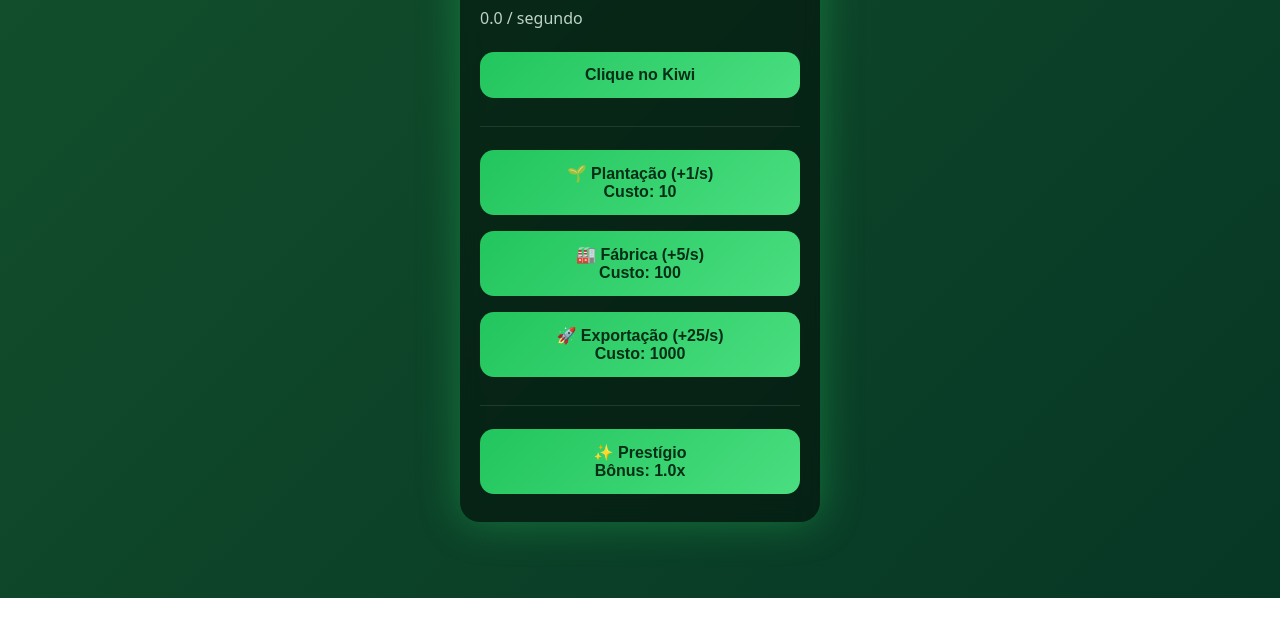
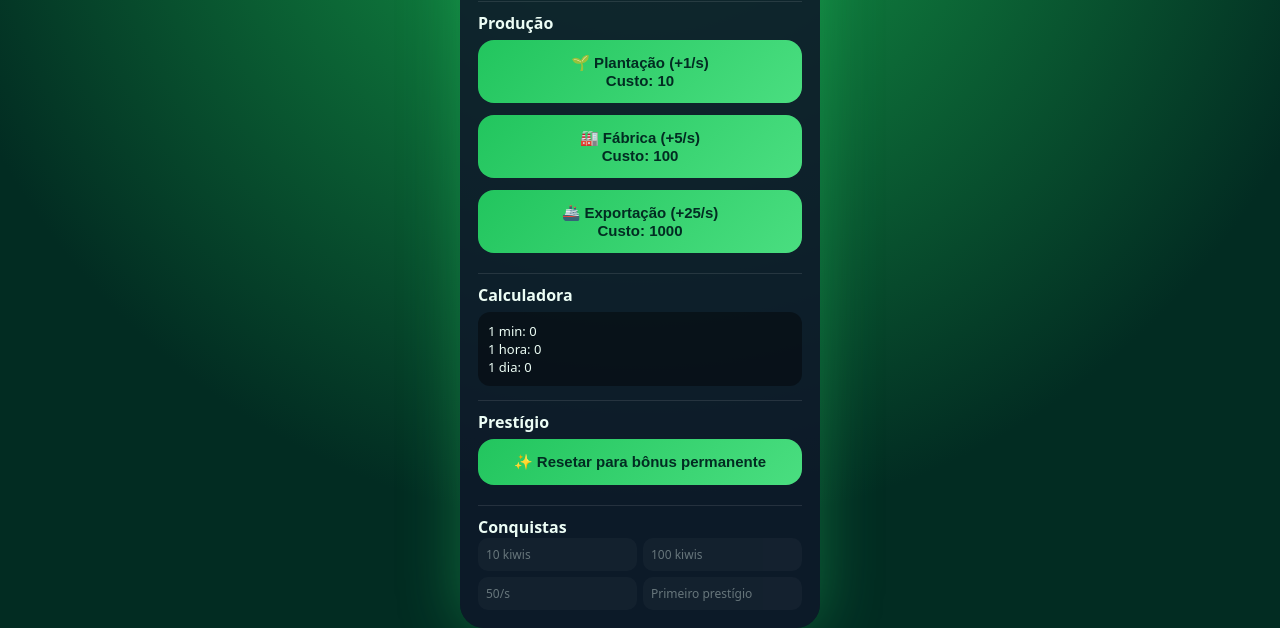
Before and after one commit to PlanetoStudios/kiwi-idle, a plain HTML site: page index.html in a window 1280 px wide. Shown: the part 202-830 px from the top of the page. Before the commit the page ends 800 px from the top, so only its background shows below. Drawn offline with Linux system fonts and the light colour scheme.

Commit message:
Update index.html

```diff
--- a/index.html
+++ b/index.html
@@ -7,182 +7,246 @@
 <link rel="manifest" href="manifest.json">
 
 <style>
-body {
-  margin: 0;
-  font-family: system-ui, Arial;
-  background: linear-gradient(135deg, #052e16, #14532d, #022c22);
-  background-size: 300% 300%;
-  animation: bg 12s ease infinite;
-  color: #ecfdf5;
-  display: flex;
-  justify-content: center;
-  align-items: center;
-  min-height: 100vh;
+/* ================= VISUAL ================= */
+:root{
+  --green:#22c55e;
+  --dark:#020617;
+  --panel:rgba(15,23,42,.85);
 }
 
-@keyframes bg {
-  0% {background-position: 0% 50%;}
-  50% {background-position: 100% 50%;}
-  100% {background-position: 0% 50%;}
+*{box-sizing:border-box}
+
+body{
+  margin:0;
+  min-height:100vh;
+  font-family:system-ui,Arial;
+  background:
+    radial-gradient(circle at top,#16a34a,#022c22 70%);
+  color:#ecfdf5;
+  display:flex;
+  justify-content:center;
+  align-items:center;
 }
 
-.game {
-  width: 320px;
-  background: rgba(0,0,0,0.45);
-  backdrop-filter: blur(10px);
-  border-radius: 20px;
-  padding: 20px;
-  box-shadow: 0 0 40px rgba(34,197,94,.4);
+.app{
+  width:360px;
+  background:var(--panel);
+  border-radius:24px;
+  padding:18px;
+  box-shadow:0 0 60px rgba(34,197,94,.4);
 }
 
-h1 {
-  margin-top: 0;
+h1{
+  margin:0 0 10px;
+  text-align:center;
 }
 
-.counter {
-  font-size: 28px;
-  margin: 10px 0;
+.stat{
+  text-align:center;
+  margin:6px 0;
+  font-size:22px;
 }
 
-.persec {
-  opacity: .8;
-  margin-bottom: 15px;
+.small{
+  opacity:.7;
+  font-size:14px;
 }
 
-button {
-  width: 100%;
-  padding: 14px;
-  margin: 8px 0;
-  border-radius: 14px;
-  border: none;
-  font-size: 16px;
-  background: linear-gradient(135deg, #22c55e, #4ade80);
-  color: #052e16;
-  font-weight: bold;
-  cursor: pointer;
-  transition: transform .1s, box-shadow .1s;
+button{
+  width:100%;
+  border:none;
+  border-radius:16px;
+  padding:14px;
+  margin:6px 0;
+  font-size:15px;
+  font-weight:600;
+  cursor:pointer;
+  background:linear-gradient(135deg,#22c55e,#4ade80);
+  color:#022c22;
 }
 
-button:active {
-  transform: scale(.96);
-  box-shadow: 0 0 20px #22c55e;
+button:active{transform:scale(.96)}
+
+.section{
+  margin-top:14px;
+  padding-top:10px;
+  border-top:1px solid rgba(255,255,255,.1);
 }
 
-.section {
-  margin-top: 20px;
-  border-top: 1px solid rgba(255,255,255,.1);
-  padding-top: 15px;
+.grid{
+  display:grid;
+  grid-template-columns:1fr 1fr;
+  gap:6px;
+}
+
+.achievement{
+  background:rgba(255,255,255,.08);
+  padding:8px;
+  border-radius:10px;
+  font-size:12px;
+}
+
+.locked{opacity:.4}
+
+/* calculadora */
+.calc{
+  background:rgba(0,0,0,.4);
+  padding:10px;
+  border-radius:12px;
+  font-size:13px;
+  margin-top:6px;
 }
 </style>
 </head>
 
 <body>
+<div class="app">
 
-<div class="game">
-  <h1>🥝 Kiwi Idle</h1>
+<h1>🥝 Kiwi Idle</h1>
 
-  <div class="counter" id="kiwis">0 kiwis</div>
-  <div class="persec" id="ps">0 / segundo</div>
+<div class="stat" id="kiwis">0 kiwis</div>
+<div class="stat small" id="ps">0 / segundo</div>
 
-  <button id="click">Clique no Kiwi</button>
+<button id="click">CLICAR NO KIWI</button>
 
-  <div class="section">
-    <button id="upgrade1">🌱 Plantação (+1/s)<br>Custo: <span id="c1">10</span></button>
-    <button id="upgrade2">🏭 Fábrica (+5/s)<br>Custo: <span id="c2">100</span></button>
-    <button id="upgrade3">🚀 Exportação (+25/s)<br>Custo: <span id="c3">1000</span></button>
-  </div>
+<div class="section">
+  <strong>Produção</strong>
+  <button onclick="buy(0)">🌱 Plantação (+1/s)<br>Custo: <span id="c0"></span></button>
+  <button onclick="buy(1)">🏭 Fábrica (+5/s)<br>Custo: <span id="c1"></span></button>
+  <button onclick="buy(2)">🚢 Exportação (+25/s)<br>Custo: <span id="c2"></span></button>
+</div>
 
-  <div class="section">
-    <button id="prestige">✨ Prestígio<br>Bônus: <span id="bonus">1.0x</span></button>
-  </div>
+<div class="section">
+  <strong>Calculadora</strong>
+  <div class="calc" id="calc"></div>
+</div>
+
+<div class="section">
+  <strong>Prestígio</strong>
+  <button onclick="prestige()">✨ Resetar para bônus permanente</button>
+</div>
+
+<div class="section">
+  <strong>Conquistas</strong>
+  <div class="grid" id="achievements"></div>
+</div>
+
 </div>
 
 <script>
-let kiwis = 0;
-let perSecond = 0;
-let bonus = 1;
-
-let costs = {
-  u1: 10,
-  u2: 100,
-  u3: 1000
+/* ================= DADOS ================= */
+let game={
+  kiwis:0,
+  perSecond:0,
+  bonus:1,
+  upgrades:[
+    {base:10, gain:1},
+    {base:100, gain:5},
+    {base:1000, gain:25}
+  ],
+  owned:[0,0,0],
+  achievements:{},
+  last:Date.now()
 };
 
-const kiwisEl = document.getElementById("kiwis");
-const psEl = document.getElementById("ps");
+const ACHIEVEMENTS=[
+  {id:"k10", name:"10 kiwis", check:()=>game.kiwis>=10},
+  {id:"k100", name:"100 kiwis", check:()=>game.kiwis>=100},
+  {id:"ps50", name:"50/s", check:()=>game.perSecond>=50},
+  {id:"prestige", name:"Primeiro prestígio", check:()=>game.bonus>1}
+];
 
-function updateUI() {
-  kiwisEl.textContent = Math.floor(kiwis) + " kiwis";
-  psEl.textContent = (perSecond * bonus).toFixed(1) + " / segundo";
-  c1.textContent = costs.u1;
-  c2.textContent = costs.u2;
-  c3.textContent = costs.u3;
-  bonusEl.textContent = bonus.toFixed(1) + "x";
+/* ================= UI ================= */
+const kiwisEl=kiwis;
+const psEl=ps;
+const calcEl=calc;
+const achEl=achievements;
+
+function cost(i){
+  return Math.floor(game.upgrades[i].base*Math.pow(1.7,game.owned[i]));
 }
 
-click.onclick = () => {
-  kiwis += 1 * bonus;
+function updateUI(){
+  kiwisEl.textContent=Math.floor(game.kiwis)+" kiwis";
+  psEl.textContent=(game.perSecond*game.bonus).toFixed(1)+" / segundo";
+
+  game.upgrades.forEach((u,i)=>{
+    document.getElementById("c"+i).textContent=cost(i);
+  });
+
+  // calculadora
+  calcEl.innerHTML=
+    `1 min: ${(game.perSecond*60*game.bonus).toFixed(0)}<br>
+     1 hora: ${(game.perSecond*3600*game.bonus).toFixed(0)}<br>
+     1 dia: ${(game.perSecond*86400*game.bonus).toFixed(0)}`;
+
+  // conquistas
+  achEl.innerHTML="";
+  ACHIEVEMENTS.forEach(a=>{
+    if(a.check()) game.achievements[a.id]=true;
+    const div=document.createElement("div");
+    div.className="achievement"+(game.achievements[a.id]?"":" locked");
+    div.textContent=a.name;
+    achEl.appendChild(div);
+  });
+}
+
+/* ================= SISTEMAS ================= */
+click.onclick=()=>{
+  game.kiwis+=1*game.bonus;
   updateUI();
 };
 
-upgrade1.onclick = () => buy("u1", 1);
-upgrade2.onclick = () => buy("u2", 5);
-upgrade3.onclick = () => buy("u3", 25);
-
-function buy(key, value) {
-  if (kiwis >= costs[key]) {
-    kiwis -= costs[key];
-    perSecond += value;
-    costs[key] = Math.floor(costs[key] * 1.7);
+function buy(i){
+  let c=cost(i);
+  if(game.kiwis>=c){
+    game.kiwis-=c;
+    game.owned[i]++;
+    game.perSecond+=game.upgrades[i].gain;
     save();
     updateUI();
   }
 }
 
-setInterval(() => {
-  kiwis += perSecond * bonus;
-  updateUI();
-}, 1000);
-
-// PRESTÍGIO
-prestige.onclick = () => {
-  if (kiwis >= 10000) {
-    bonus += 0.5;
-    kiwis = 0;
-    perSecond = 0;
-    costs = {u1:10,u2:100,u3:1000};
+function prestige(){
+  if(game.kiwis>=10000){
+    game.bonus+=0.5;
+    game.kiwis=0;
+    game.perSecond=0;
+    game.owned=[0,0,0];
     save();
     updateUI();
   }
-};
-
-// SAVE / LOAD
-function save() {
-  localStorage.setItem("kiwiSave", JSON.stringify({
-    kiwis, perSecond, costs, bonus, last: Date.now()
-  }));
 }
 
-function load() {
-  const s = JSON.parse(localStorage.getItem("kiwiSave"));
-  if (!s) return;
-  kiwis = s.kiwis;
-  perSecond = s.perSecond;
-  costs = s.costs;
-  bonus = s.bonus;
+/* ================= LOOP ================= */
+setInterval(()=>{
+  game.kiwis+=game.perSecond*game.bonus;
+  updateUI();
+},1000);
 
-  const diff = Math.floor((Date.now() - s.last)/1000);
-  kiwis += diff * perSecond * bonus;
+/* ================= SAVE ================= */
+function save(){
+  game.last=Date.now();
+  localStorage.setItem("kiwiSave",JSON.stringify(game));
+}
+
+function load(){
+  let s=JSON.parse(localStorage.getItem("kiwiSave"));
+  if(!s) return;
+  Object.assign(game,s);
+  let diff=Math.floor((Date.now()-game.last)/1000);
+  game.kiwis+=diff*game.perSecond*game.bonus;
 }
 
 load();
 updateUI();
-setInterval(save, 5000);
+setInterval(save,5000);
 
-if ("serviceWorker" in navigator) {
+/* ================= PWA ================= */
+if("serviceWorker"in navigator){
   navigator.serviceWorker.register("sw.js");
 }
 </script>
-
 </body>
 </html>
```
